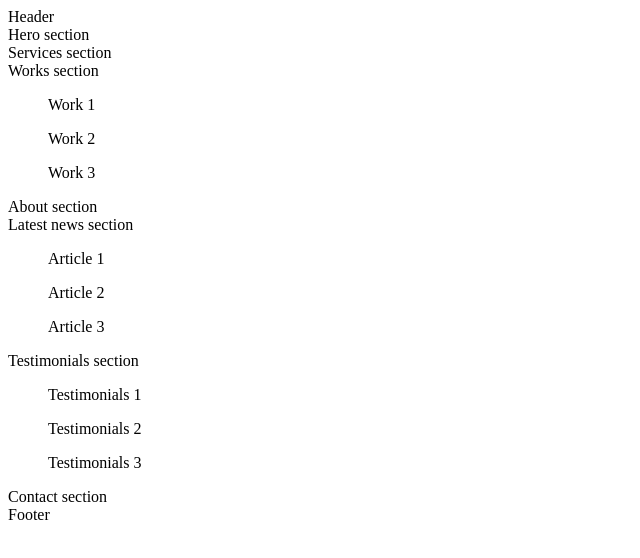
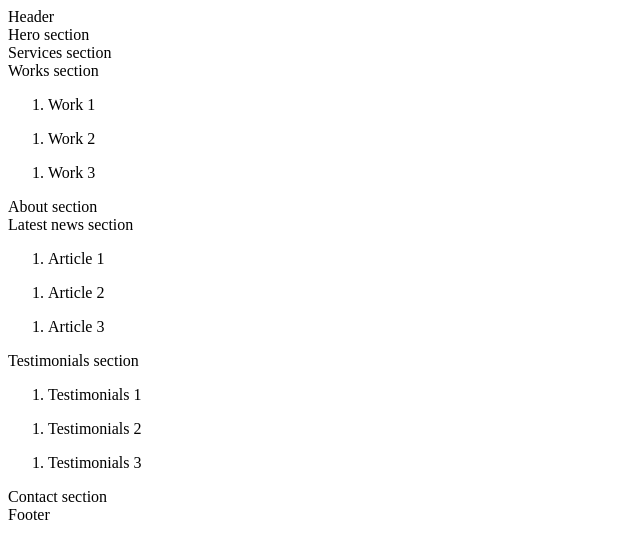
Before and after one commit to evalase219/alx-frontend, a plain HTML site: page 0x00-html_advanced/6-index.html in a window 1280 px wide. Shown: the whole page, without its empty margins (0-640 px from the left). Drawn offline with Linux system fonts and the light colour scheme.

Commit message:
Work, News, Testimonial articles

```diff
--- a/0x00-html_advanced/6-index.html
+++ b/0x00-html_advanced/6-index.html
@@ -17,29 +17,29 @@
             <section>Services section</section>
 
             <section>Works section
-                <article><ol>Work 1</ol></article>
+                <article><ol><li>Work 1</li></ol></article>
 
-                <article><ol>Work 2</ol></article>
+                <article><ol><li>Work 2</li></ol></article>
 
-                <article><ol>Work 3</ol></article>
+                <article><ol><li>Work 3</li></ol></article>
             </section>
 
             <section>About section</section>
 
             <section>Latest news section
-                <article><ol>Article 1</ol></article>
+                <article><ol><li>Article 1</li></ol></article>
 
-                <article><ol>Article 2</ol></article>
+                <article><ol><li>Article 2</li></ol></article>
 
-                <article><ol>Article 3</ol></article>
+                <article><ol><li>Article 3</li></ol></article>
             </section>
 
             <section>Testimonials section
-                <article><ol>Testimonials 1</ol></article>
+                <article><ol><li>Testimonials 1</li></ol></article>
 
-                <article><ol>Testimonials 2</ol></article>
+                <article><ol><li>Testimonials 2</li></ol></article>
 
-                <article><ol>Testimonials 3</ol></article>
+                <article><ol><li>Testimonials 3</li></ol></article>
             </section>
 
             <section>Contact section</section>
```
